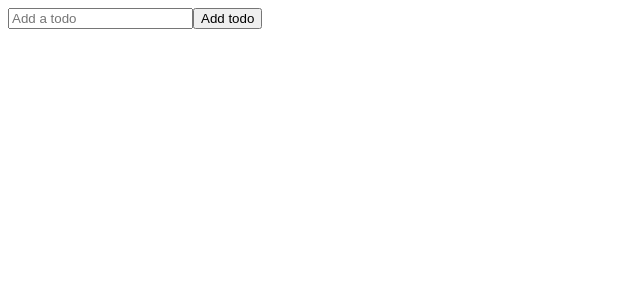
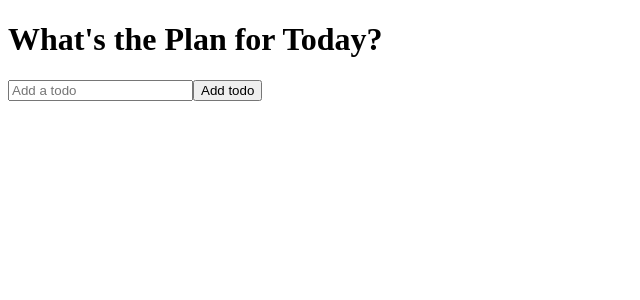
Before and after one commit to dvaug86/Tutorial-Todo-List-BrianDesign, a React (Create React App) app: page / in a window 1280 px wide. Shown: the top 300 px of the page, without its empty margins (0-640 px from the left). Built offline with nearby package versions, Linux system fonts and the light colour scheme.

Commit message:
editing todo component framework

```diff
--- a/package.json
+++ b/package.json
@@ -8,6 +8,7 @@
     "@testing-library/user-event": "^13.5.0",
     "react": "^18.2.0",
     "react-dom": "^18.2.0",
+    "react-icons": "^4.12.0",
     "react-scripts": "5.0.1",
     "web-vitals": "^2.1.4"
   },
--- a/src/App.jsx
+++ b/src/App.jsx
@@ -1,10 +1,10 @@
 import './App.css';
-import TodoForm from './components/TodoForm';
+import TodoList from './components/TodoList';
 
 function App() {
   return (
     <div className="todo-app">
-    <TodoForm/>
+    <TodoList/>
     </div>
   );
 }
--- a/src/components/TodoForm.jsx
+++ b/src/components/TodoForm.jsx
@@ -10,10 +10,10 @@ const TodoForm = (props) => {
   const handleSubmit = (e) => {
     e.preventDefault();
 
-    // props.onSubmit({
-    //   id: Math.floor(Math.random() * 10000),
-    //   text: input,
-    // });
+    props.onSubmit({
+      id: Math.floor(Math.random() * 10000),
+      text: input,
+    });
     setInput("");
   };
 
--- a/src/components/TodoList.jsx
+++ b/src/components/TodoList.jsx
@@ -1,9 +1,23 @@
-import React from 'react'
+import React, { useState } from "react";
+import TodoForm from "./TodoForm";
 
 const TodoList = () => {
+  const [todos, setTodos] = useState([]);
+
+  const addTodo = (todo) => {
+    if (!todo.text || /^\s*$/.test(todo.text)) {
+      return;
+    }
+    const newTodos = [todo, ...todos];
+
+    setTodos(newTodos);
+  };
   return (
-    <div>TodoList</div>
-  )
-}
+    <div>
+      <h1>What's the Plan for Today?</h1>
+      <TodoForm onSubmit={addTodo} />
+    </div>
+  );
+};
 
-export default TodoList
+export default TodoList;
```
Also changed, not shown: src/components/Todo.jsx (+10 -6 lines), 1 other file (tests, documents, lock files or other folders).
